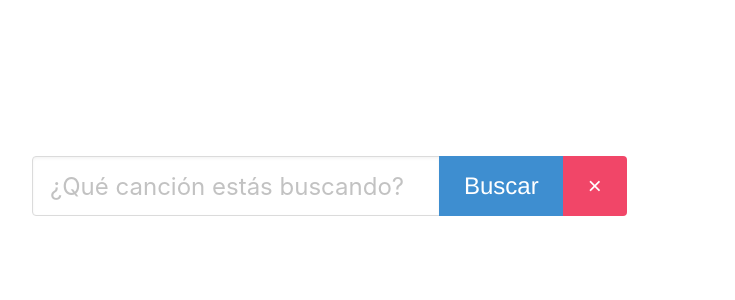
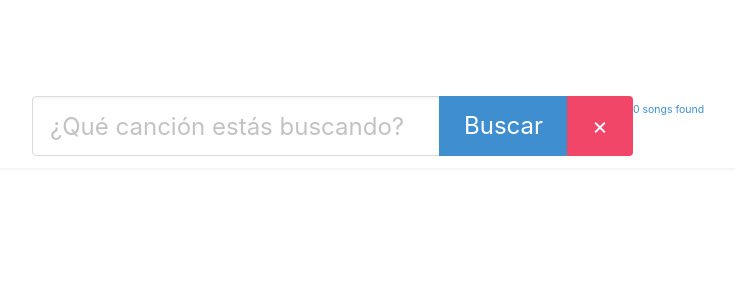
Before and after one commit to cevadev/vuejs-profesional, a Vue app: page /#/ in a window 1280 px wide. Shown: the top 300 px of the page, without its empty margins (32-767 px from the left). Built offline with nearby package versions, Linux system fonts and the light colour scheme.

Commit message:
Musik project

```diff
--- a/src/App.vue
+++ b/src/App.vue
@@ -12,7 +12,7 @@
 <template lang="pug">
   #app
     section.section
-    nav.nav.has-shadow
+    nav.navbar.has-shadow
       .container
         .field.has-addons
           .control
@@ -22,19 +22,32 @@
               v-model="searchQuery"
             )
           .control
-            a.button.is-info.is-large(v-on:click="search") Buscar
+            a.button.is-info.is-large(v-on:click.prevent="search") Buscar
           .control
             a.button.is-danger.is-large &times;
         p.help.is-info.has-text-right
           small {{ searchMessage }}
     .container.results
       .columns
-        .column(v-for="t in tracks") {{ t.name }} - {{ t.artist }}
+        .column(v-for="(t, index) in tracks", v-bind:key="index") {{ t.name }} - {{ t.artist }}
 
 </template>
 
 <script>
-
+const tracks = [
+  {
+    name: 'Muchacha',
+    artist: 'Luis Alberto Spinetta'
+  },
+  {
+    name: 'Acá en el baile',
+    artist: 'Pepo'
+  },
+  {
+    name: 'I was made for loving you',
+    artist: 'Kiss'
+  }
+]
 export default {
   name: 'App',
   components: {
@@ -42,29 +55,26 @@ export default {
   },
   data () {
     return {
-
+      searchQuery: '',
+      tracks: []
+    }
+  },
+  methods: {
+    search () {
+      this.tracks = tracks
     }
   },
   computed: {
-
-  },
-  watch: {
-
-  },
-  methods: {
-
+    searchMessage () {
+      return `${this.tracks.length} songs found`
+    }
   }
 }
 </script>
 
 <style lang="scss">
 @import "./assets/scss/main.scss";
-#app {
-  font-family: Avenir, Helvetica, Arial, sans-serif;
-  -webkit-font-smoothing: antialiased;
-  -moz-osx-font-smoothing: grayscale;
-  text-align: center;
-  color: #2c3e50;
-  margin-top: 60px;
+.results {
+  margin-top: 50px;
 }
 </style>
```
